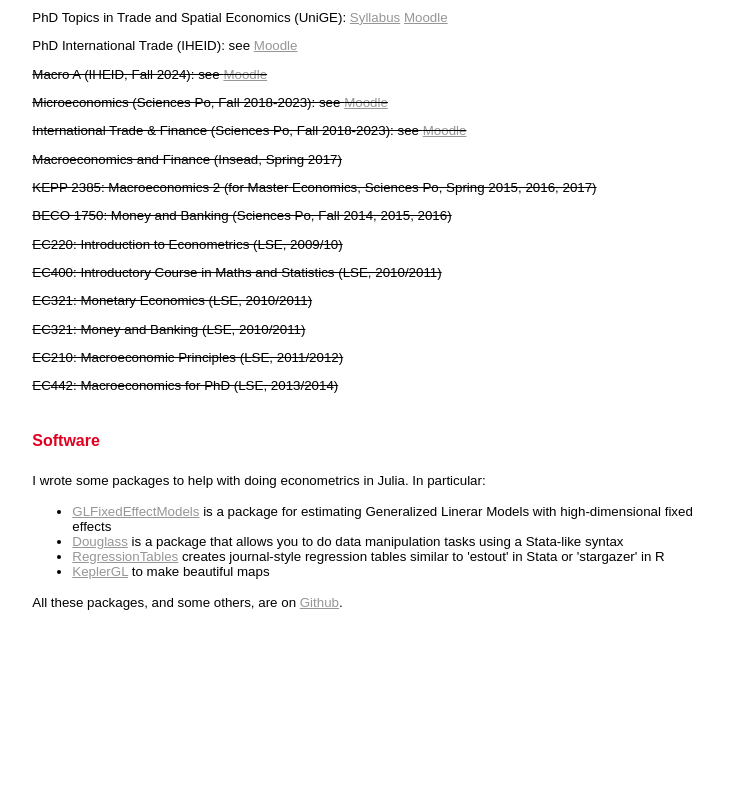
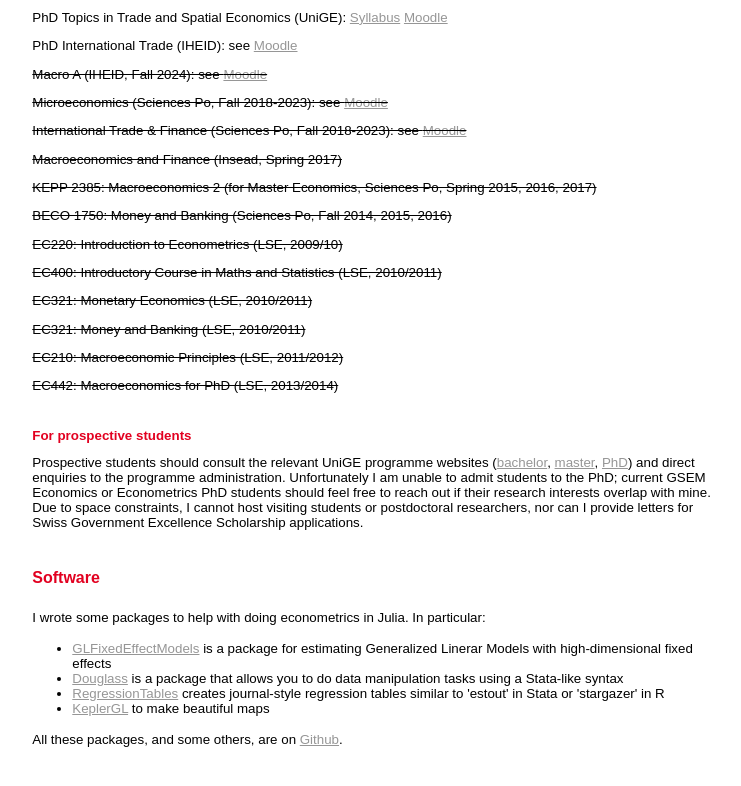
Before and after one commit to jmboehm/jmboehm.github.io, a plain HTML site: page index.htm in a window 1280 px wide. Shown: the part 3309-4095 px from the top of the page, without its empty margins (360-1101 px from the left). Before the commit the page ends 3962 px from the top, so only its background shows below. Drawn offline with Linux system fonts and the light colour scheme.

Commit message:
cv update

```diff
--- a/index.htm
+++ b/index.htm
@@ -177,6 +177,11 @@
 			<p class="small" style="text-decoration: line-through">EC321: Money and Banking (LSE, 2010/2011)</p>
             <p class="small" style="text-decoration: line-through">EC210: Macroeconomic Principles (LSE, 2011/2012)</p>
             <p class="small" style="text-decoration: line-through">EC442: Macroeconomics for PhD (LSE, 2013/2014)</p>
+            <br>
+
+            <h1 class="footer2">For prospective students</h1>
+
+            <p class="small">Prospective students should consult the relevant UniGE programme websites</a> (<a href="https://www.unige.ch/gsem/en/programs/bachelors/bachelor" class="teachinglink">bachelor</a>, <a href="https://www.unige.ch/gsem/en/programs/masters/economics" class="teachinglink">master</a>, <a href="https://www.unige.ch/gsem/en/programs/phd/economics" class="teachinglink">PhD</a>) and direct enquiries to the programme administration. Unfortunately I am unable to admit students to the PhD; current GSEM Economics or Econometrics PhD students should feel free to reach out if their research interests overlap with mine. Due to space constraints, I cannot host visiting students or postdoctoral researchers, nor can I provide letters for Swiss Government Excellence Scholarship applications.</p>
 
 
             <a name="software"></a><h1 class="footer">Software</h1>
```
Also changed, not shown: 7 other files.
